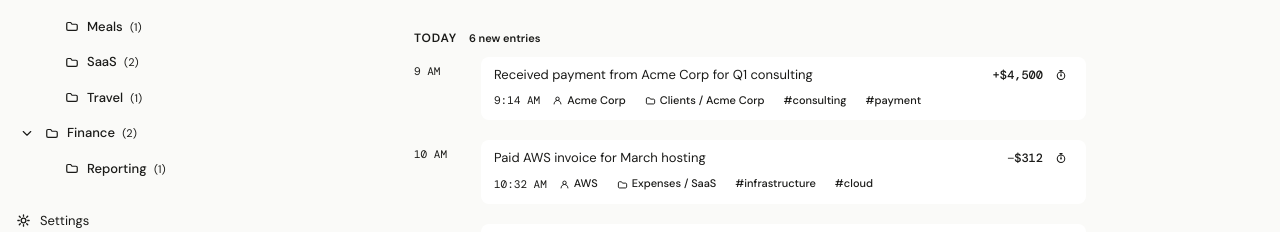
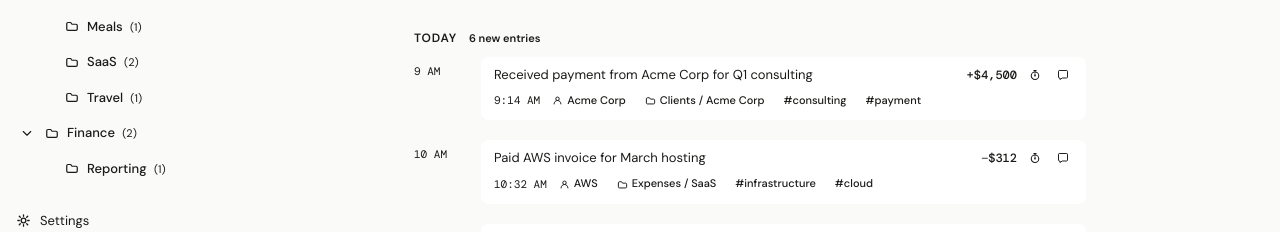
Before and after one commit to shaileshpisat/journo-pro, a Next.js app: page / in a window 1280 px wide. Shown: the part 553-785 px from the top of the page. Built offline with nearby package versions, Linux system fonts and the light colour scheme.

Commit message:
Changes 20260529

```diff
--- a/components/entry/EntryCard.tsx
+++ b/components/entry/EntryCard.tsx
@@ -64,7 +64,6 @@ export default function EntryCard({
         cursor: 'pointer',
         boxShadow: hovered ? '0 2px 12px rgba(0,0,0,0.07)' : 'none',
         transition: 'box-shadow 0.15s, border-color 0.15s',
-        overflow: 'hidden',
       }}
     >
       <div style={{ display: 'flex', justifyContent: 'space-between', alignItems: 'flex-start', gap: 8 }}>
@@ -183,7 +182,7 @@ export default function EntryCard({
                 border: 'none',
                 cursor: 'pointer',
                 padding: '3px 4px',
-                color: hovered ? 'var(--color-text3)' : 'transparent',
+                color: 'var(--color-text3)',
                 display: 'flex',
                 alignItems: 'center',
                 gap: 3,
--- a/components/entry/TodayTimeline.tsx
+++ b/components/entry/TodayTimeline.tsx
@@ -1,9 +1,23 @@
+import { useState } from 'react'
 import { Entry, TimerState, EntryHistory, TimeLog } from '@/lib/types'
 import { fmtTime, fmtAmt, fmtDate, fmtDuration } from '@/lib/formatters'
 import { isOverdue } from '@/lib/predicates'
 import Chip from '@/components/ui/Chip'
 import FolderChip from '@/components/ui/FolderChip'
 import Icon from '@/components/ui/Icon'
+
+function fmtAge(iso: string): string {
+  const diff = Date.now() - new Date(iso).getTime()
+  const mins = Math.floor(diff / 60000)
+  if (mins < 1) return 'just now'
+  if (mins < 60) return `${mins}m ago`
+  const hrs = Math.floor(mins / 60)
+  if (hrs < 24) return `${hrs}h ago`
+  const days = Math.floor(hrs / 24)
+  if (days < 30) return `${days}d ago`
+  const months = Math.floor(days / 30)
+  return `${months}mo ago`
+}
 
 export interface HistoryRowData {
   history: EntryHistory
@@ -149,6 +163,7 @@ function TimeRow({ entryText, startedAt, duration, description }: TimeLogRowData
 }
 
 export default function TodayTimeline({ entries, historyItems, timeTrackingItems, onClick, activeTimer, onTimerToggle, onTaskToggle, currency = '$' }: TodayTimelineProps) {
+  const [commentHoveredId, setCommentHoveredId] = useState<number | null>(null)
   const sorted = [...entries].sort((a, b) => new Date(a.timestamp).getTime() - new Date(b.timestamp).getTime())
   const byHour: Record<number, Entry[]> = {}
   sorted.forEach((e) => {
@@ -234,6 +249,7 @@ export default function TodayTimeline({ entries, historyItems, timeTrackingItems
                 const amt = fmtAmt(e.amount, e.amountType, currency)
                 const isActive = activeTimer?.entryId === e.id
                 const totalTracked = e.timeLogs ? e.timeLogs.reduce((s, l) => s + l.duration, 0) : 0
+                const lastComment = e.comments?.[e.comments.length - 1]
                 return (
                   <div
                     key={e.id}
@@ -246,7 +262,6 @@ export default function TodayTimeline({ entries, historyItems, timeTrackingItems
                       marginBottom: 6,
                       cursor: 'pointer',
                       transition: 'box-shadow 0.15s, border-color 0.15s',
-                      overflow: 'hidden',
                     }}
                     onMouseEnter={(ev) => {
                       ev.currentTarget.style.boxShadow = '0 2px 10px rgba(0,0,0,0.07)'
@@ -335,6 +350,67 @@ export default function TodayTimeline({ entries, historyItems, timeTrackingItems
                             )}
                           </button>
                         )}
+                        <div
+                          onMouseEnter={() => setCommentHoveredId(e.id)}
+                          onMouseLeave={() => setCommentHoveredId(null)}
+                          style={{ position: 'relative' }}
+                        >
+                          <button
+                            onClick={(ev) => {
+                              ev.stopPropagation()
+                              onClick(e)
+                            }}
+                            style={{
+                              background: 'none',
+                              border: 'none',
+                              cursor: 'pointer',
+                              padding: '3px 4px',
+                              color: 'var(--color-text3)',
+                              display: 'flex',
+                              alignItems: 'center',
+                              gap: 3,
+                              borderRadius: 4,
+                              fontSize: 11,
+                              fontFamily: "'DM Mono', monospace",
+                            }}
+                          >
+                            <Icon name="messageSquare" size={12} />
+                            {(e.comments?.length ?? 0) > 0 && <span>{e.comments.length}</span>}
+                          </button>
+                          {commentHoveredId === e.id && (
+                            <div
+                              style={{
+                                position: 'absolute',
+                                bottom: '100%',
+                                right: 0,
+                                marginBottom: 6,
+                                background: '#1a1a18',
+                                color: '#fff',
+                                borderRadius: 8,
+                                padding: '8px 10px',
+                                fontSize: 11,
+                                lineHeight: 1.4,
+                                whiteSpace: 'nowrap',
+                                zIndex: 100,
+                                boxShadow: '0 4px 12px rgba(0,0,0,0.2)',
+                                pointerEvents: 'none',
+                              }}
+                            >
+                              {lastComment ? (
+                                <>
+                                  <div style={{ fontWeight: 500, marginBottom: 2 }}>{lastComment.text}</div>
+                                  <div style={{ opacity: 0.6, fontFamily: "'DM Mono', monospace" }}>
+                                    {new Date(lastComment.timestamp).toLocaleDateString('en-US', { month: 'short', day: 'numeric', hour: 'numeric', minute: '2-digit' })}
+                                    {' · '}
+                                    {fmtAge(lastComment.timestamp)}
+                                  </div>
+                                </>
+                              ) : (
+                                <span style={{ opacity: 0.6 }}>No comments</span>
+                              )}
+                            </div>
+                          )}
+                        </div>
                       </div>
                     </div>
                     {e.actionDate && (
```
